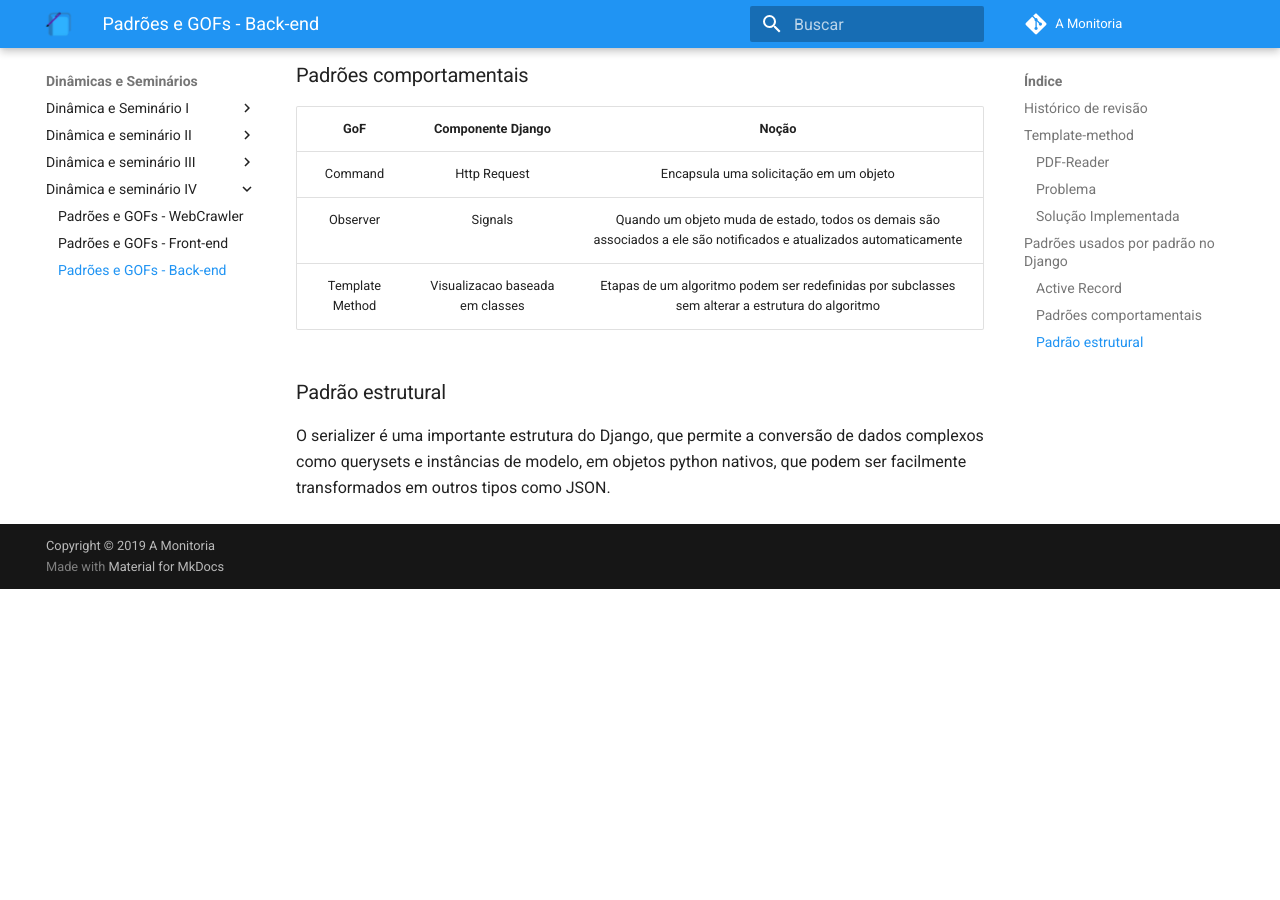
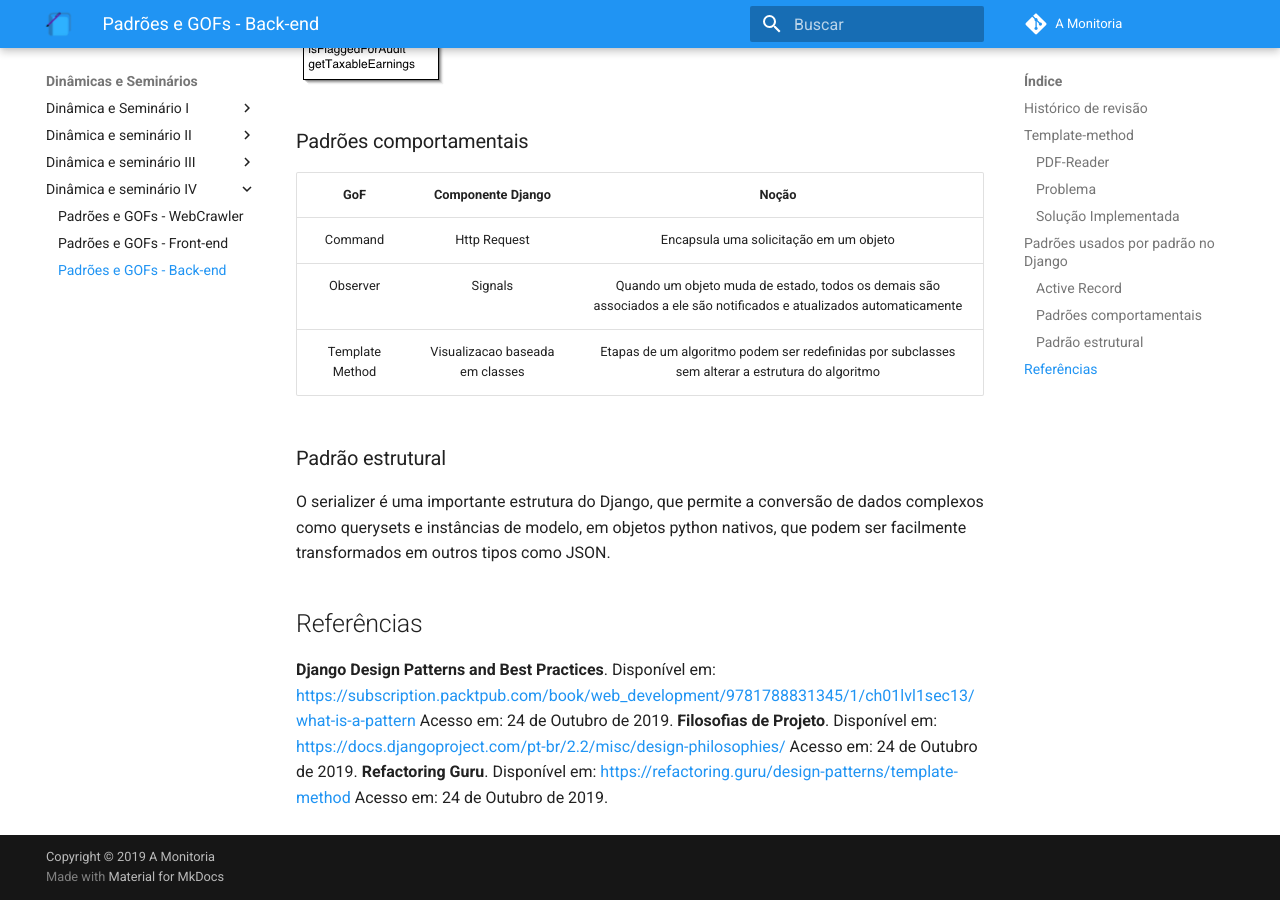
Before and after one commit to 2019-2-arquitetura-desenho/wiki, an MkDocs documentation site: the page built from docs/dinamica_seminario_IV/back-end_patterns.md, in a window 1280 px wide and 900 px high, scrolled down 2867 px. Built offline with MkDocs 1.6.1 and Material for MkDocs 9.7.7, drawn with Linux system fonts in a browser that asks for light colours; comment, search, counter and statistics services are not loaded; old or Windows-style settings are respelled for this version of MkDocs; before the commit the page ends 3456 px from its top, so only the background shows below that; some of the changed text lies outside the part shown.

Commit message:
Adding references
Co-authored-by: Leonardo Medeiros <leonardomedeiros.6@gmail.com>

```diff
--- a/docs/dinamica_seminario_IV/back-end_patterns.md
+++ b/docs/dinamica_seminario_IV/back-end_patterns.md
@@ -4,9 +4,10 @@
 
 |   Data   | Versão | Descrição | Autor(es)|
 | :------: | :----: | :-------: | :------: |
-| 23/10/2019 | 0.1 | Adiciona introdução sobre o módulo Backend | [Andre Pinto](https://github.com/andrelucax) e  [Leonardo Medeiros](https://github.com/leomedeiros1) |
+| 24/10/2019 | 0.1 | Adiciona introdução sobre o módulo Backend | [Andre Pinto](https://github.com/andrelucax) e  [Leonardo Medeiros](https://github.com/leomedeiros1) |
 | 24/10/2019 | 0.2 | Adiciona introdução sobre o PDF reader e template-method | [Paulo Vitor](https://github.com/paulovitorrocha) e  [João Gabriel Rossi](https://github.com/bielrossi15) |
-| 23/10/2019 | 0.3 | Adicionado diagrama de classe e trecho de codigo para o Tempalte Method | [Andre Pinto](https://github.com/andrelucax) e  [Leonardo Medeiros](https://github.com/leomedeiros1) |
+| 24/10/2019 | 0.3 | Adicionado diagrama de classe e trecho de codigo para o Tempalte Method | [Andre Pinto](https://github.com/andrelucax) e  [Leonardo Medeiros](https://github.com/leomedeiros1) |
+| 24/10/2019 | 0.4 | Adicionando referencias bibliograficas | [Andre Pinto](https://github.com/andrelucax) e  [Leonardo Medeiros](https://github.com/leomedeiros1) |
 
 ## Template-method
 
@@ -83,3 +84,9 @@ Esse é o porque de ambos os dados representandos por um modelo e a informação
 ### Padrão estrutural
 
 O serializer é uma importante estrutura do Django, que permite a  conversão de dados complexos como querysets e instâncias de modelo, em objetos python nativos, que podem ser facilmente transformados em outros tipos como JSON.
+
+## Referências
+
+**Django Design Patterns and Best Practices**. Disponível em: <https://subscription.packtpub.com/book/web_development/9781788831345/1/ch01lvl1sec13/what-is-a-pattern> Acesso em: 24 de Outubro de 2019.
+**Filosofias de Projeto**. Disponível em: <https://docs.djangoproject.com/pt-br/2.2/misc/design-philosophies/> Acesso em: 24 de Outubro de 2019.
+**Refactoring Guru**. Disponível em: <https://refactoring.guru/design-patterns/template-method> Acesso em: 24 de Outubro de 2019.
```
